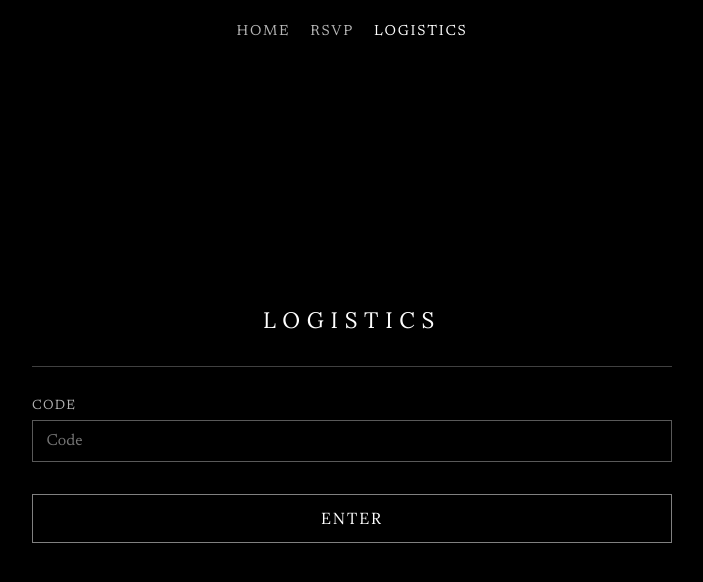
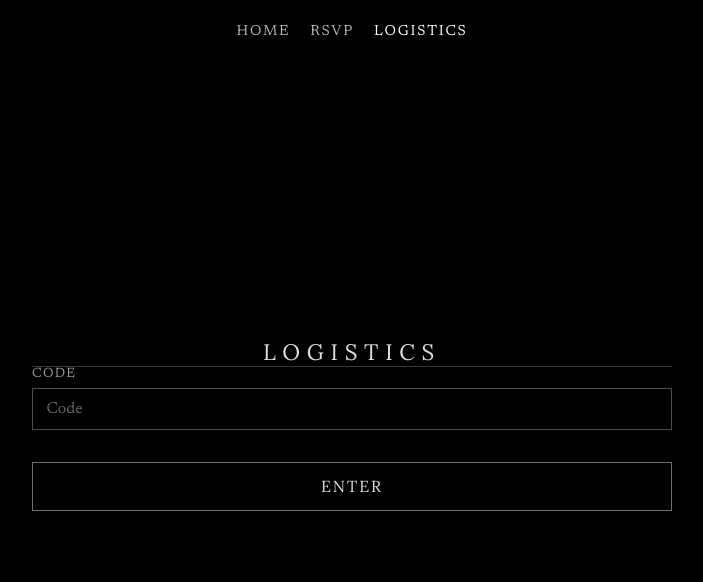
Before and after one commit to ava-firstaccess/wedding-website, a Next.js app: page /logistics in a window 1280 px wide. Shown: the top 582 px of the page, without its empty margins (288-991 px from the left). Built offline with nearby package versions, Linux system fonts and the light colour scheme.

Commit message:
Add fade transitions to logistics page

```diff
--- a/app/logistics/page.js
+++ b/app/logistics/page.js
@@ -1,14 +1,28 @@
 'use client'
 
-import { useState } from 'react'
+import { useEffect, useState } from 'react'
+import Image from 'next/image'
 import Nav from '../components/Nav'
 import styles from '../rsvp/page.module.css'
 
 export default function Logistics() {
+  const [phase, setPhase] = useState('overlay')
+  const [view, setView] = useState('gate')
   const [code, setCode] = useState('')
   const [guest, setGuest] = useState(null)
   const [error, setError] = useState('')
   const [loading, setLoading] = useState(false)
+
+  useEffect(() => {
+    const revealTimer = setTimeout(() => setPhase('lions-in'), 100)
+    const fadeOutTimer = setTimeout(() => setPhase('lions-out'), 2635)
+    const formTimer = setTimeout(() => setPhase('form-in'), 3910)
+    return () => {
+      clearTimeout(revealTimer)
+      clearTimeout(fadeOutTimer)
+      clearTimeout(formTimer)
+    }
+  }, [])
 
   const handleSubmit = async (e) => {
     e.preventDefault()
@@ -25,6 +39,8 @@ export default function Logistics() {
       const data = await res.json()
       setGuest(data.guest)
       setError('')
+      setView('fading')
+      setTimeout(() => setView('invite'), 380)
     } catch {
       setError('Code not found.')
       setGuest(null)
@@ -37,11 +53,30 @@ export default function Logistics() {
 
   return (
     <>
+      {(phase === 'overlay' || phase === 'lions-in') && (
+        <div className={phase === 'overlay' ? styles.overlay : styles.overlayFading} />
+      )}
       <Nav />
       <main className={styles.main}>
-        <div className={`${styles.content} ${styles.visible}`}>
-          {!guest ? (
-            <>
+        <div className={`${styles.lionsWrap} ${
+          phase === 'overlay' || phase === 'lions-in'
+            ? styles.lionsVisible
+            : phase === 'lions-out'
+              ? styles.lionsFading
+              : styles.lionsGone
+        }`}>
+          <Image
+            src="/lion-lioness.png"
+            alt="Lion and Lioness"
+            width={500}
+            height={500}
+            priority
+            className={styles.lionsImage}
+          />
+        </div>
+        <div className={`${styles.content} ${phase === 'form-in' ? styles.visible : ''}`}>
+          {view !== 'invite' ? (
+            <div className={`${styles.transitionPane} ${view === 'fading' ? styles.transitionOut : styles.transitionIn}`}>
               <h1 className={styles.heading}>Logistics</h1>
               <hr className={styles.rule} />
               <form className={styles.form} onSubmit={handleSubmit}>
@@ -52,9 +87,9 @@ export default function Logistics() {
                 {error ? <p className={styles.error}>{error}</p> : null}
                 <button type="submit" className={styles.button} disabled={loading}>{loading ? '...' : 'Enter'}</button>
               </form>
-            </>
+            </div>
           ) : (
-            <>
+            <div className={`${styles.transitionPane} ${styles.transitionIn} ${styles.absolutePane}`}>
               <h1 className={styles.heading}>{isFullInvite ? 'Dinner + Party Logistics' : 'Party Logistics'}</h1>
               <hr className={styles.rule} />
               <div className={styles.menu}>
@@ -66,7 +101,7 @@ export default function Logistics() {
                 <div className={styles.menuRow}><span className={styles.menuLabel}>Parking</span><span className={styles.menuValue}>Parking and valet available at Hotel Revival</span></div>
                 <div className={styles.menuRow}><span className={styles.menuLabel}>Hotel</span><span className={styles.menuValue}>Hotel block link coming soon</span></div>
               </div>
-            </>
+            </div>
           )}
         </div>
       </main>
```
